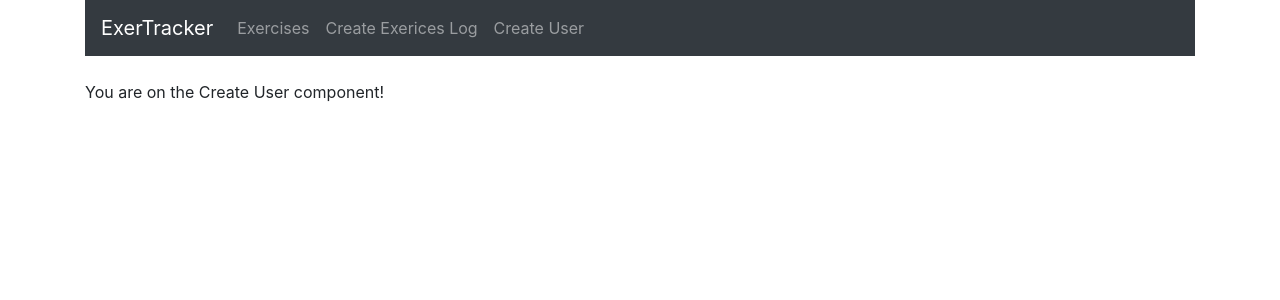
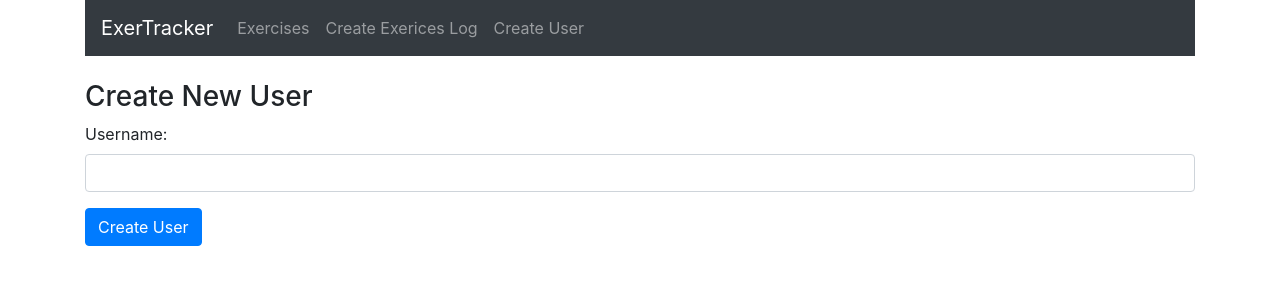
Before and after one commit to virgilt/exercise-tracker-fullstack, a React (Create React App) app: page /user in a window 1280 px wide. Shown: the top 300 px of the page. Built offline with nearby package versions, Linux system fonts and the light colour scheme.

Commit message:
Create user component

```diff
--- a/src/components/create-user.component.js
+++ b/src/components/create-user.component.js
@@ -1,11 +1,53 @@
 import React, {Component} from 'react';
 
 export default class CreateUser extends Component {
+    constructor(props) {
+        super(props);
+        this.state = {
+            username: ''
+        }
+        this.onChangeUsername = this.onChangeUsername.bind(this);
+        this.onSubmit = this.onSubmit.bind(this);
+    }
+
+    onChangeUsername(e) {
+        this.setState({
+            username: e.target.value
+        })
+    }
+
+    onSubmit(e) {
+        e.preventDefault();
+
+        const user = {
+            username: this.state.username
+        }
+
+        console.log(user);
+
+        this.setState({
+            username: ''
+        })
+    }
 
     render() {
         return (
             <div>
-                <p>You are on the Create User component!</p>
+                <h3>Create New User</h3>
+                <form onSubmit={this.onSubmit}>
+                    <div className='form-group'>
+                        <label>Username: </label>
+                        <input type='text'
+                            required
+                            className='form-control'
+                            value={this.state.username}
+                            onChange={this.onChangeUsername}
+                        />
+                    </div>
+                    <div className='form-group'>
+                        <input type='submit' value='Create User' className='btn btn-primary' />
+                    </div>
+                </form>
             </div>
         )
     }
--- a/src/components/navbar.component.js
+++ b/src/components/navbar.component.js
@@ -7,7 +7,7 @@
         return (
             <nav className='navbar navbar-expand-lg navbar-dark bg-dark'>
             <Link className='navbar-brand' to='/'>ExerTracker</Link>
-            <div className='collapse navbar-collapse'>
+            <div className='navbar-collapse'>
               <ul className='navbar-nav mr-auto'>
                 <li className='navbar-item'>
                   <Link className='nav-link' to='/'>Exercises</Link>
```
